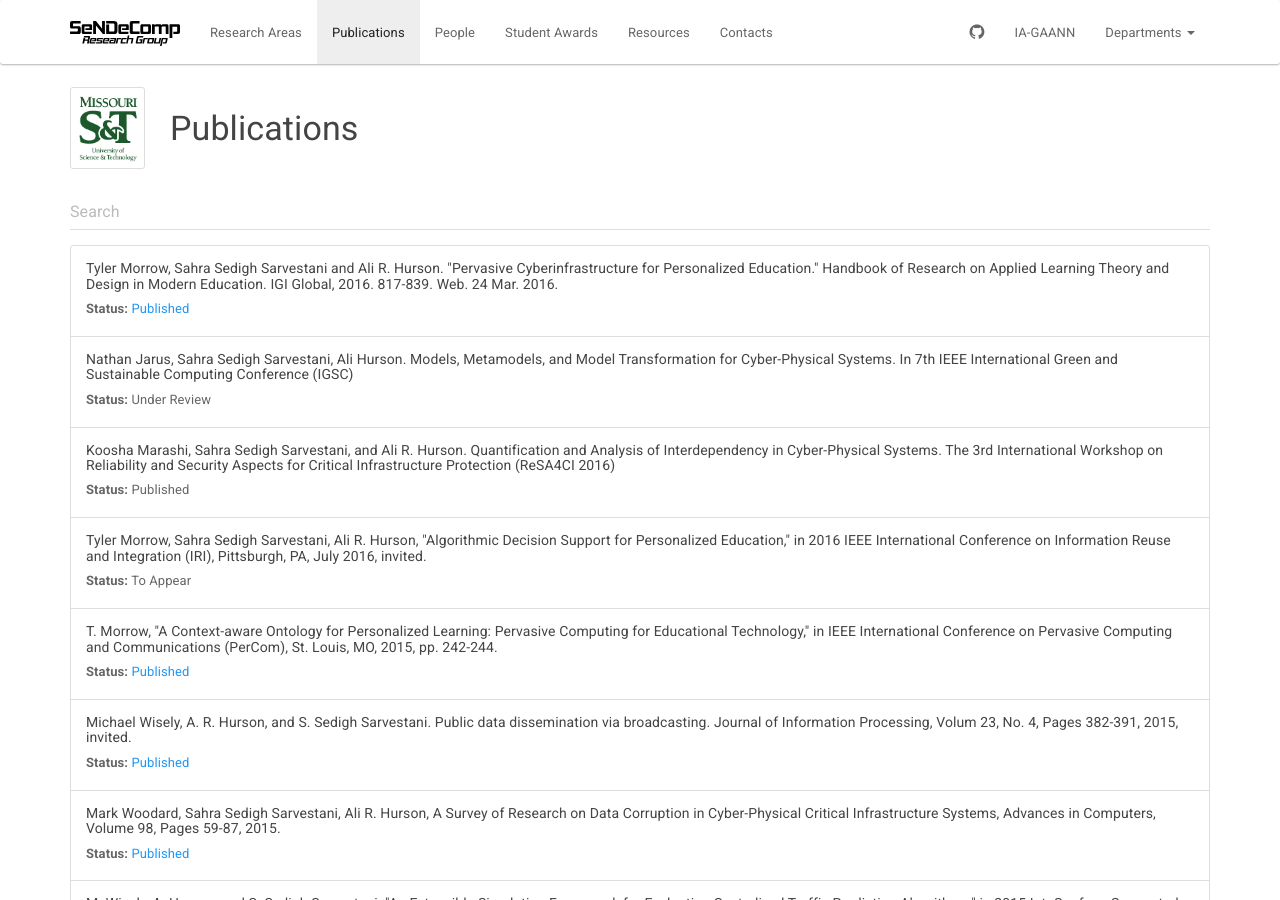
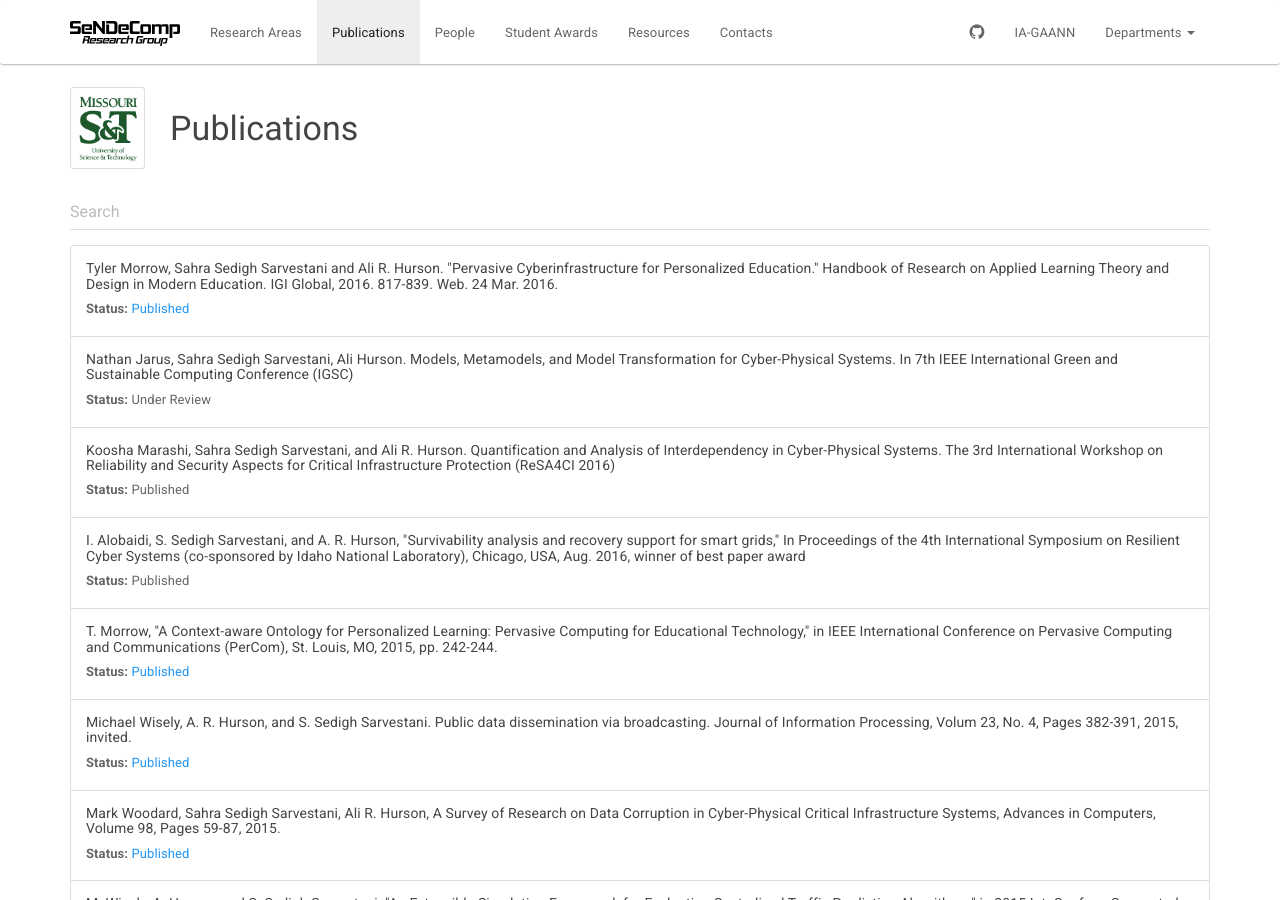
Before and after one commit to sendecomp/sendecomp-website, a Jekyll site: the page built from publications.html, in a window 1280 px wide and 900 px high. Built offline with Jekyll 4.4.1, drawn with Linux system fonts in a browser that asks for light colours.

Commit message:
Update publications.yml

```diff
--- a/_data/publications.yml
+++ b/_data/publications.yml
@@ -28,11 +28,12 @@
 #      - Quotes around the values are optional.
 #      - Non-required attributes with blank values can be ommitted completely.
 
-- citation: "Tyler Morrow, Sahra Sedigh Sarvestani, Ali R. Hurson, \"Algorithmic Decision Support for Personalized Education,\" in 2016 IEEE International Conference on Information Reuse and Integration (IRI), Pittsburgh, PA, July 2016, invited."
+
+- citation: "I. Alobaidi, S. Sedigh Sarvestani, and A. R. Hurson, \"Survivability analysis and recovery support for smart grids,\" In Proceedings of the 4th International Symposium on Resilient Cyber Systems (co-sponsored by Idaho National Laboratory), Chicago, USA, Aug. 2016, winner of best paper award"
   year: 2016
-  status: "To Appear"
+  status: "Published"
   awards:
-  area: "per"
+  area: "cip"
   fulltext:
 
 - citation: "Nathan Jarus, Mark Woodard, Hadi Ataei, Koosha Marashi, Jing Lin, Ayman Faza, Pratik Maheshwari, and Sahra Sedigh Sarvestani. Survey on Cyber-Physical Systems."
```
